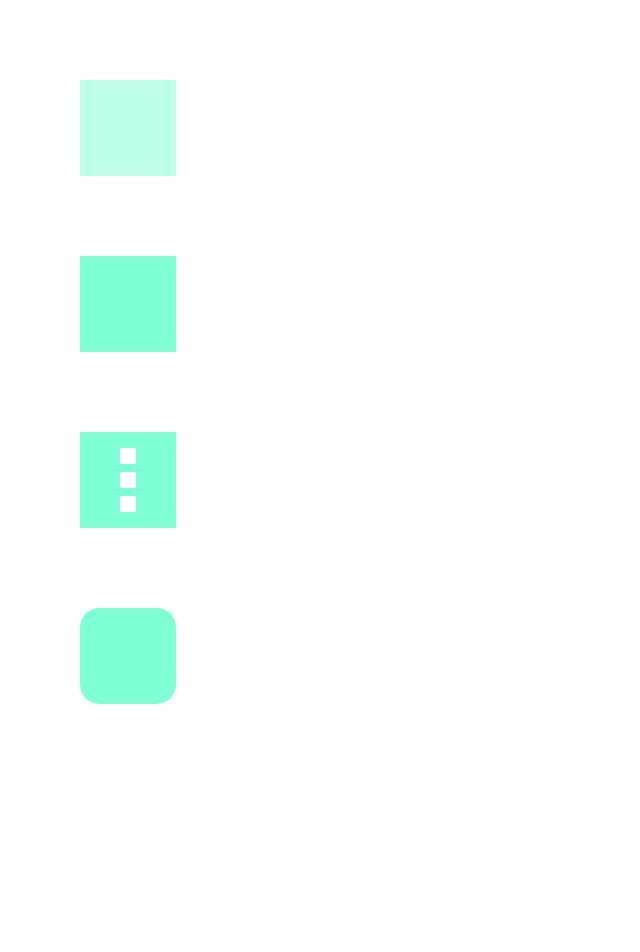
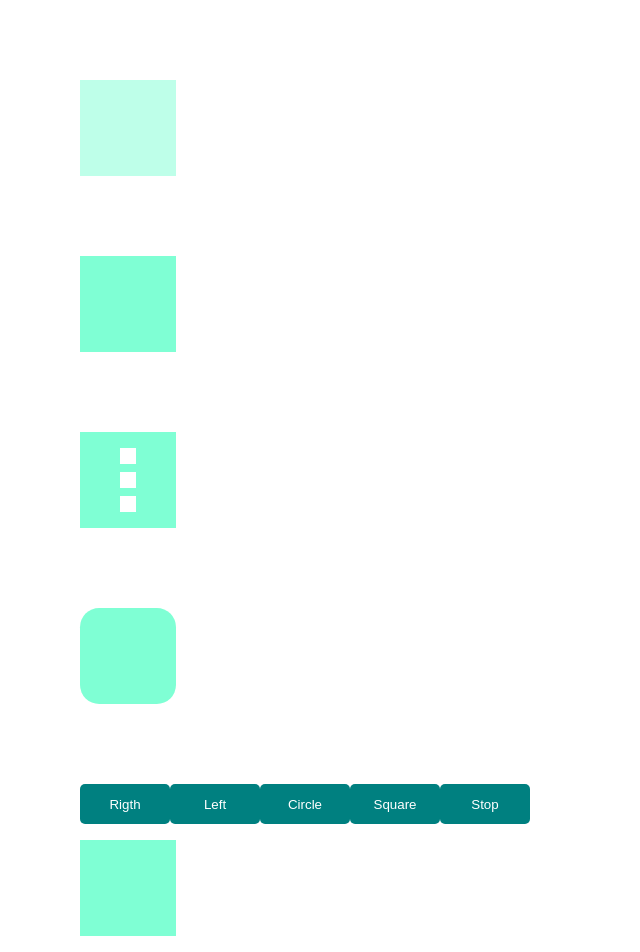
Before and after one commit to hahs-92/framer-motion-basic, a React (Create React App) app: page / in a window 1280 px wide. Shown: the top 952 px of the page, without its empty margins (0-640 px from the left). Before the commit the page ends 864 px from the top, so only its background shows below. Built offline with nearby package versions, Linux system fonts and the light colour scheme.

Commit message:
hook useAnimation

```diff
--- a/src/App.css
+++ b/src/App.css
@@ -29,3 +29,14 @@
   background-color: white;
   list-style: none;
 }
+
+.button {
+  margin-bottom: 1rem;
+  width: 90px;
+  height: 40px;
+  background-color: teal;
+  color: white;
+  border: none;
+  border-radius: 5px;
+  cursor: pointer;
+}
--- a/src/App.js
+++ b/src/App.js
@@ -4,6 +4,7 @@ import Box1 from './components/Box1';
 import Box2 from './components/Box2'
 import Box3 from './components/Box3';
 import Box4 from './components/Box4';
+import Box5 from './components/Box5';
 
 function App() {
   return (
@@ -12,6 +13,7 @@ function App() {
       <Box2 />
       <Box3 />
       <Box4 />
+      <Box5 />
     </div>
   );
 }
--- /dev/null
+++ b/src/components/Box5.jsx
@@ -0,0 +1,61 @@
+import { motion, useAnimation } from 'framer-motion'
+
+const Box5 = () => {
+
+    const control = useAnimation()
+
+    return(
+        <article className='box-container'>
+            <button onClick={
+                () => {
+                    control.start({
+                        x: 700,
+                        transition: { duration: 2 }
+                    })
+                }
+            } className='button'>Rigth</button>
+
+            <button onClick={
+                () => {
+                    control.start({
+                        x: 0,
+                        transition: { duration: 2 }
+                    })
+                }
+            } className='button'>Left</button>
+
+            <button onClick={
+                () => {
+                    control.start({
+                       borderRadius: "50%",
+                       transition: { duration: 2 }
+                    })
+                }
+            } className='button'>Circle</button>
+
+            <button onClick={
+                () => {
+                    control.start({
+                        borderRadius: "0%",
+                        transition: { duration: 2 }
+                    })
+                }
+            } className='button'>Square</button>
+
+            <button onClick={
+                () => {
+                    control.stop()
+                }
+            } className='button'>Stop</button>
+
+            <motion.div
+                className='box'
+                animate={control}
+            >
+
+            </motion.div>
+        </article>
+    )
+}
+
+export default Box5
```
